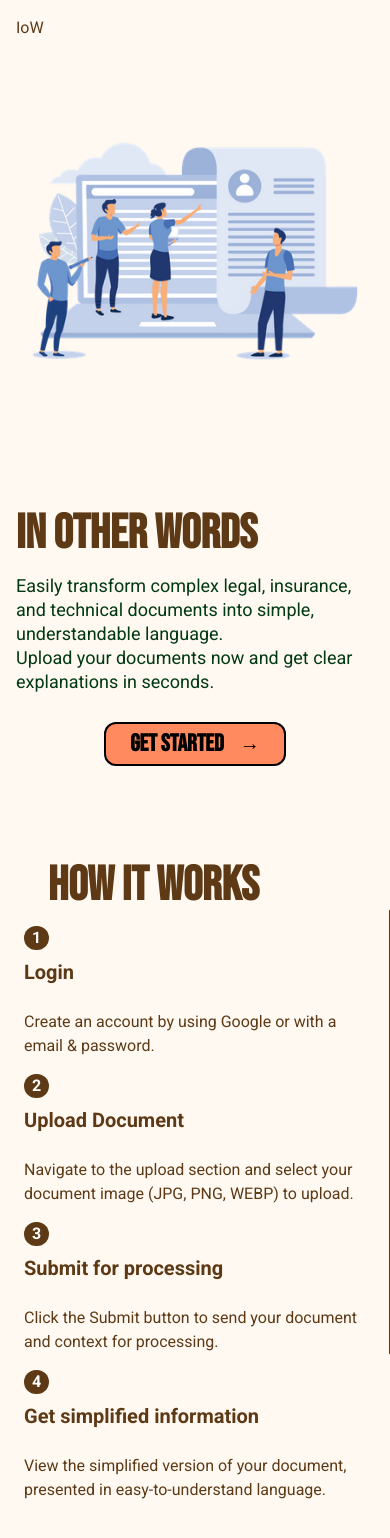
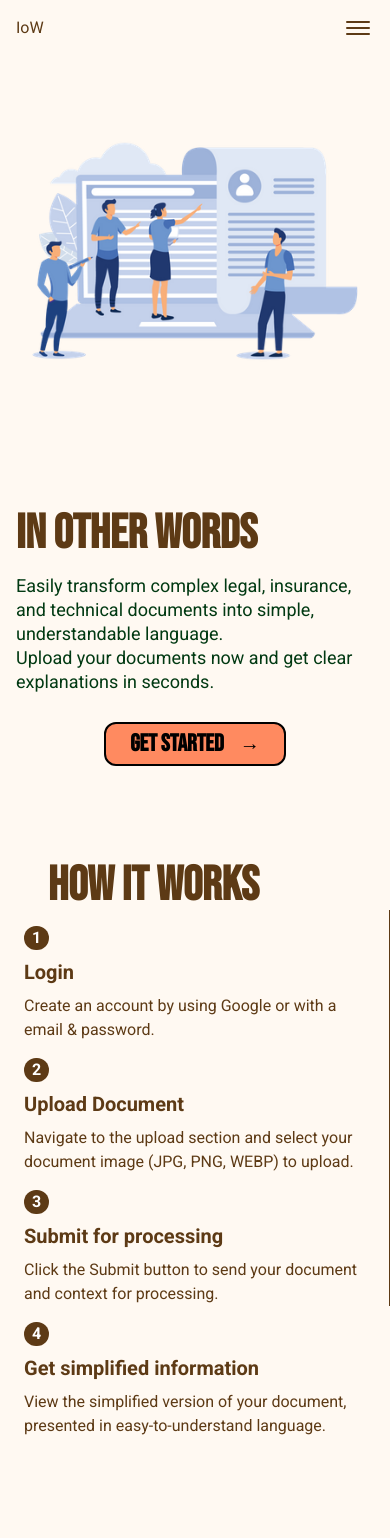
Before and after one commit to JonathanZeray/doc-simple, a Next.js app: page / in a window 390 px wide. Shown: the top 1538 px of the page. After the commit the page ends 1486 px from the top, so only its background shows below. Built offline with nearby package versions, Linux system fonts and the light colour scheme; no server answers.

Commit message:
HamburgerButton import broke for some reason, had to add the code for the button straight in to the MobileNav.
Changed padding on learning steps for mobile view.

```diff
--- a/src/components/LearningSteps.tsx
+++ b/src/components/LearningSteps.tsx
@@ -24,7 +24,9 @@
           <span className="bg-darkBrown text-white text-base font-bold px-2 rounded-full w-fit h-fit">
             1
           </span>
-          <h4 className="text-xl font-bold text-darkBrown pb-6 pt-2">Login</h4>
+          <h4 className="text-xl font-bold text-darkBrown pb-2 sm:pb-6 pt-2">
+            Login
+          </h4>
           <p className="text-darkBrown">
             Create an account by using Google or with a email & password.
           </p>
@@ -40,7 +42,7 @@
           <span className="bg-darkBrown text-white text-base font-bold px-2 rounded-full w-fit h-fit">
             2
           </span>
-          <h4 className="text-xl font-bold text-darkBrown pb-6 pt-2">
+          <h4 className="text-xl font-bold text-darkBrown pb-2 sm:pb-6 pt-2">
             Upload Document
           </h4>
           <p className="text-darkBrown">
@@ -59,7 +61,7 @@
           <span className="bg-darkBrown text-white text-base font-bold px-2 rounded-full w-fit h-fit">
             3
           </span>
-          <h4 className="text-xl font-bold text-darkBrown pb-6 pt-2">
+          <h4 className="text-xl font-bold text-darkBrown pb-2 sm:pb-6 pt-2">
             Submit for processing
           </h4>
           <p className="text-darkBrown">
@@ -78,7 +80,7 @@
           <span className="bg-darkBrown text-white text-base font-bold px-2 rounded-full w-fit h-fit">
             4
           </span>
-          <h4 className="text-xl font-bold text-darkBrown pb-6 pt-2">
+          <h4 className="text-xl font-bold text-darkBrown pb-2 sm:pb-6 pt-2">
             Get simplified information
           </h4>
           <p className="text-darkBrown">
--- a/src/components/MobileNav.tsx
+++ b/src/components/MobileNav.tsx
@@ -49,7 +49,29 @@
           IoW
         </Link>
       </div>
-      <HamburgerButton isOpen={isOpen} toggleOpen={toggleOpen} />
+      <button
+        onClick={toggleOpen}
+        className="absolute right-5 flex flex-col justify-center items-center z-50"
+      >
+        <span
+          className={`bg-darkBrown block transition-all duration-300 ease-out
+                h-0.5 w-6 rounded-sm ${
+                  isOpen ? "rotate-45 translate-y-1" : "-translate-y-0.5"
+                }`}
+        ></span>
+        <span
+          className={`bg-darkBrown block transition-all duration-300 ease-out
+                h-0.5 w-6 rounded-sm my-0.5 ${
+                  isOpen ? "opacity-0" : "opacity-100"
+                }`}
+        ></span>
+        <span
+          className={`bg-darkBrown block transition-all duration-300 ease-out
+                h-0.5 w-6 rounded-sm ${
+                  isOpen ? "-rotate-45 -translate-y-1" : "translate-y-0.5"
+                }`}
+        ></span>
+      </button>
 
       {isOpen && (
         <>
```
